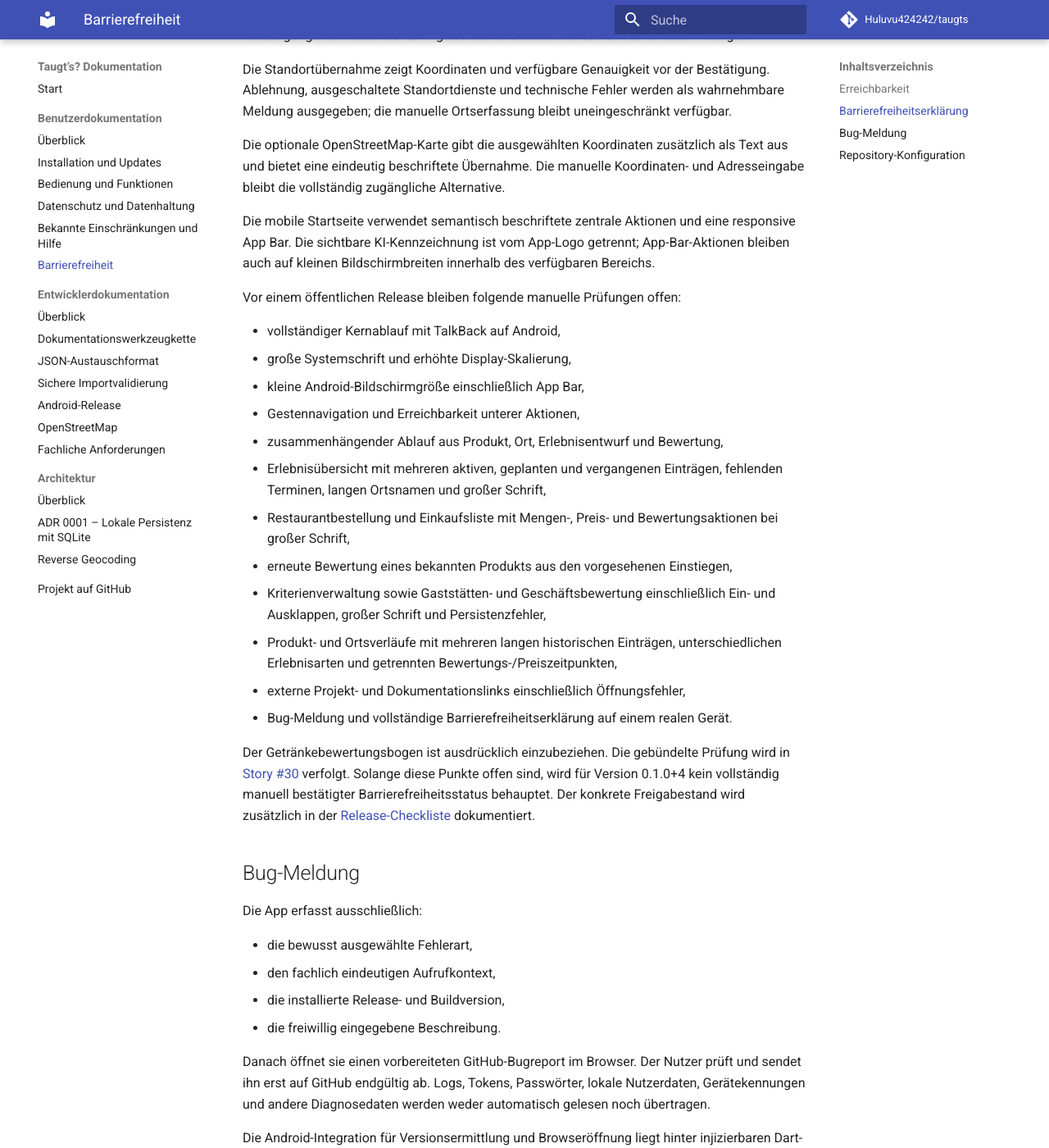
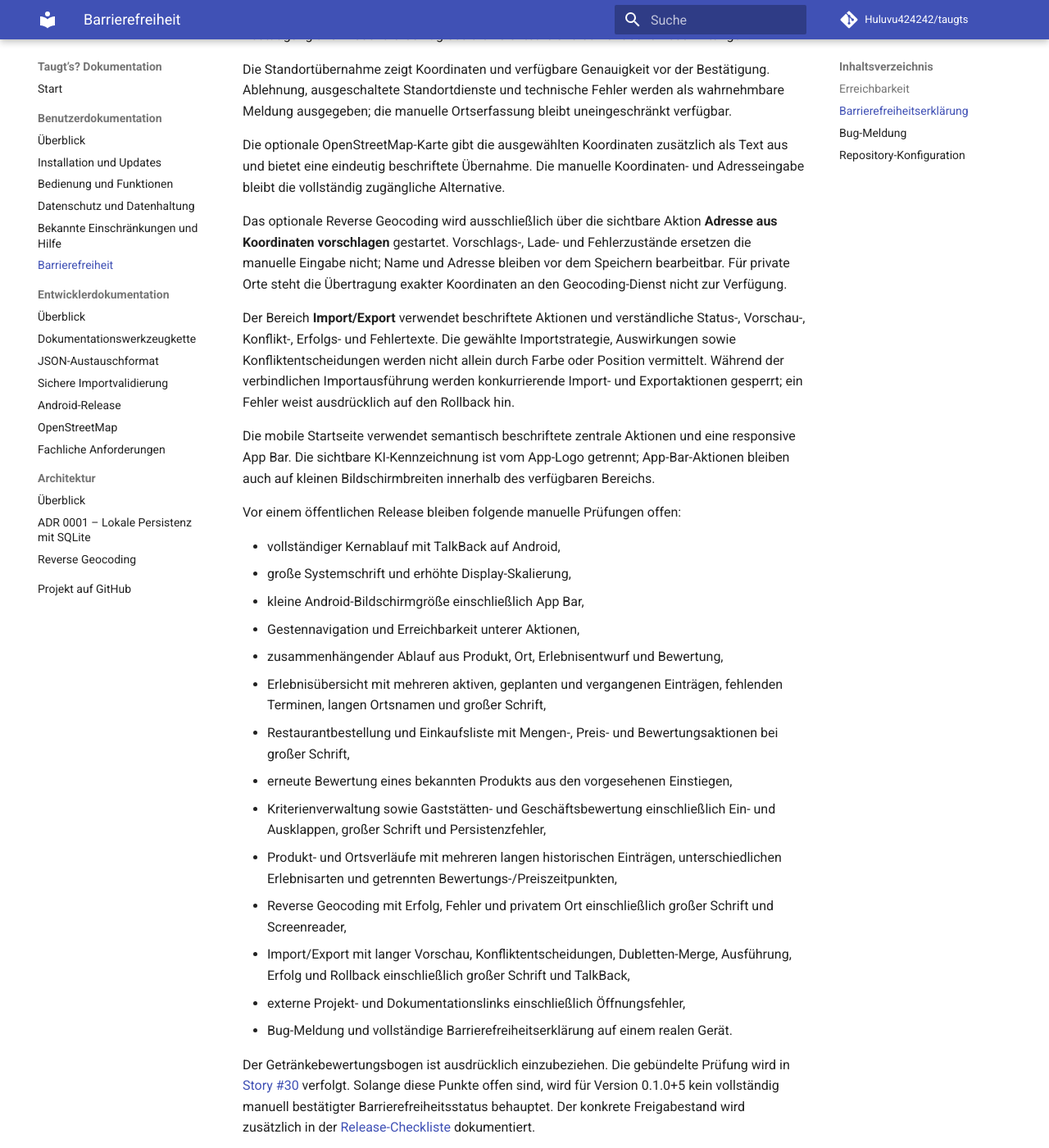
Before and after one commit to Huluvu424242/taugts, an MkDocs documentation site: the page built from docs/barrierefreiheit.md, in a window 1280 px wide and 1400 px high, scrolled down 1509 px. Shown: the whole window at 82% size. Built offline with MkDocs 1.6.1 and Material for MkDocs 9.7.7, drawn with Linux system fonts in a browser that asks for light colours; comment, search, counter and statistics services are not loaded; some of the changed text lies outside the part shown.

```diff
--- a/docs/barrierefreiheit.md
+++ b/docs/barrierefreiheit.md
@@ -1,6 +1,6 @@
 # Barrierefreiheit und Bug-Meldung
 
-Stand: 1. September 2026 · vorbereitete Version: 0.1.0+4
+Stand: 2. September 2026 · vorbereitete Version: 0.1.0+5
 
 Taugt’s? stellt die gemeinsamen Grundgerüst-Funktionen für Barrierefreiheit und
 Bug-Meldungen vollständig innerhalb der App bereit.
@@ -70,6 +70,19 @@ Die optionale OpenStreetMap-Karte gibt die ausgewählten Koordinaten zusätzlich
 als Text aus und bietet eine eindeutig beschriftete Übernahme. Die manuelle
 Koordinaten- und Adresseingabe bleibt die vollständig zugängliche Alternative.
 
+Das optionale Reverse Geocoding wird ausschließlich über die sichtbare Aktion
+**Adresse aus Koordinaten vorschlagen** gestartet. Vorschlags-, Lade- und
+Fehlerzustände ersetzen die manuelle Eingabe nicht; Name und Adresse bleiben vor
+dem Speichern bearbeitbar. Für private Orte steht die Übertragung exakter
+Koordinaten an den Geocoding-Dienst nicht zur Verfügung.
+
+Der Bereich **Import/Export** verwendet beschriftete Aktionen und verständliche
+Status-, Vorschau-, Konflikt-, Erfolgs- und Fehlertexte. Die gewählte
+Importstrategie, Auswirkungen sowie Konfliktentscheidungen werden nicht allein
+durch Farbe oder Position vermittelt. Während der verbindlichen
+Importausführung werden konkurrierende Import- und Exportaktionen gesperrt; ein
+Fehler weist ausdrücklich auf den Rollback hin.
+
 Die mobile Startseite verwendet semantisch beschriftete zentrale Aktionen und
 eine responsive App Bar. Die sichtbare KI-Kennzeichnung ist vom App-Logo
 getrennt; App-Bar-Aktionen bleiben auch auf kleinen Bildschirmbreiten innerhalb
@@ -91,6 +104,10 @@ Vor einem öffentlichen Release bleiben folgende manuelle Prüfungen offen:
   Ein- und Ausklappen, großer Schrift und Persistenzfehler,
 - Produkt- und Ortsverläufe mit mehreren langen historischen Einträgen,
   unterschiedlichen Erlebnisarten und getrennten Bewertungs-/Preiszeitpunkten,
+- Reverse Geocoding mit Erfolg, Fehler und privatem Ort einschließlich großer
+  Schrift und Screenreader,
+- Import/Export mit langer Vorschau, Konfliktentscheidungen, Dubletten-Merge,
+  Ausführung, Erfolg und Rollback einschließlich großer Schrift und TalkBack,
 - externe Projekt- und Dokumentationslinks einschließlich Öffnungsfehler,
 - Bug-Meldung und vollständige Barrierefreiheitserklärung auf einem realen
   Gerät.
@@ -98,10 +115,10 @@ Vor einem öffentlichen Release bleiben folgende manuelle Prüfungen offen:
 Der Getränkebewertungsbogen ist ausdrücklich einzubeziehen. Die gebündelte
 Prüfung wird in
 [Story #30](https://github.com/Huluvu424242/taugts/issues/30) verfolgt. Solange
-diese Punkte offen sind, wird für Version 0.1.0+4 kein vollständig manuell
+diese Punkte offen sind, wird für Version 0.1.0+5 kein vollständig manuell
 bestätigter Barrierefreiheitsstatus behauptet. Der konkrete Freigabestand wird
 zusätzlich in der
-[Release-Checkliste](release-checklist-0.1.0+4.md) dokumentiert.
+[Release-Checkliste](release-checklist-0.1.0+5.md) dokumentiert.
 
 ## Bug-Meldung
 
```
